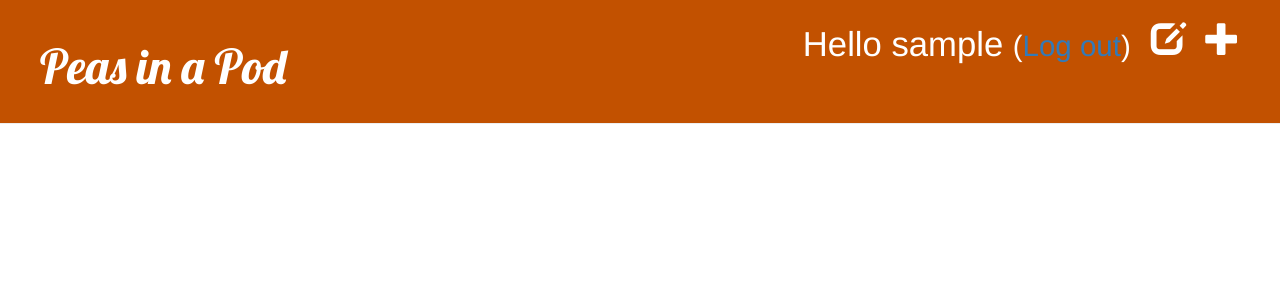
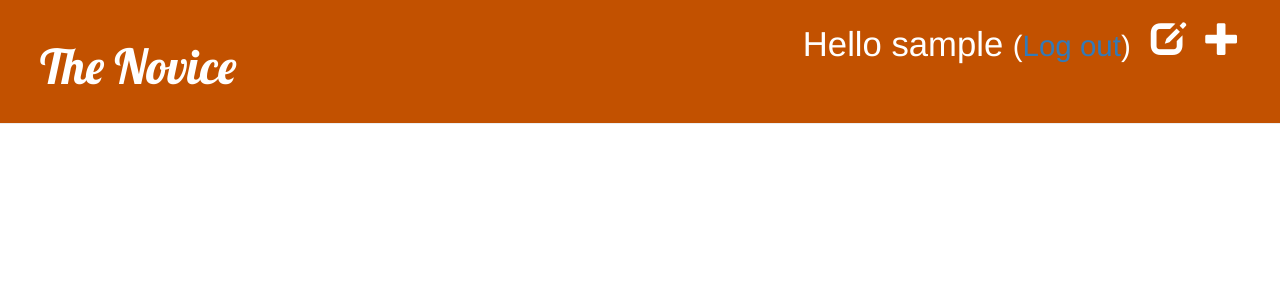
Before and after one commit to ym2504/my-first-blog, a Django app: page /drafts/ in a window 1280 px wide. Shown: the top 300 px of the page. Run offline with Django 3.2, Linux system fonts and the light colour scheme; the visitor is signed in with stand-in values (Sample User, id 1); data that the repository does not hold is empty; some libraries are stand-ins or nearby versions.

Commit message:
Changed name to The Novice

```diff
--- a/blog/templates/blog/base.html
+++ b/blog/templates/blog/base.html
@@ -1,7 +1,7 @@
 {% load static %}
 <html>
     <head>
-        <title>Peas in a Pod</title>
+        <title>The Novice</title>
         <link rel="stylesheet" href="//maxcdn.bootstrapcdn.com/bootstrap/3.2.0/css/bootstrap.min.css">
         <link rel="stylesheet" href="//maxcdn.bootstrapcdn.com/bootstrap/3.2.0/css/bootstrap-theme.min.css">
         <link rel="stylesheet" href="{% static 'css/blog.css' %}">
@@ -16,7 +16,7 @@
            {% else %}
                  <a href="{% url 'login' %}" class="top-menu"><span class="glyphicon glyphicon-lock"></span></a>
            {% endif %}
-              <h1><a href="/">Peas in a Pod</a></h1>
+              <h1><a href="/">The Novice</a></h1>
           </div>
           <div class="content container">
               <div class="row">
```
